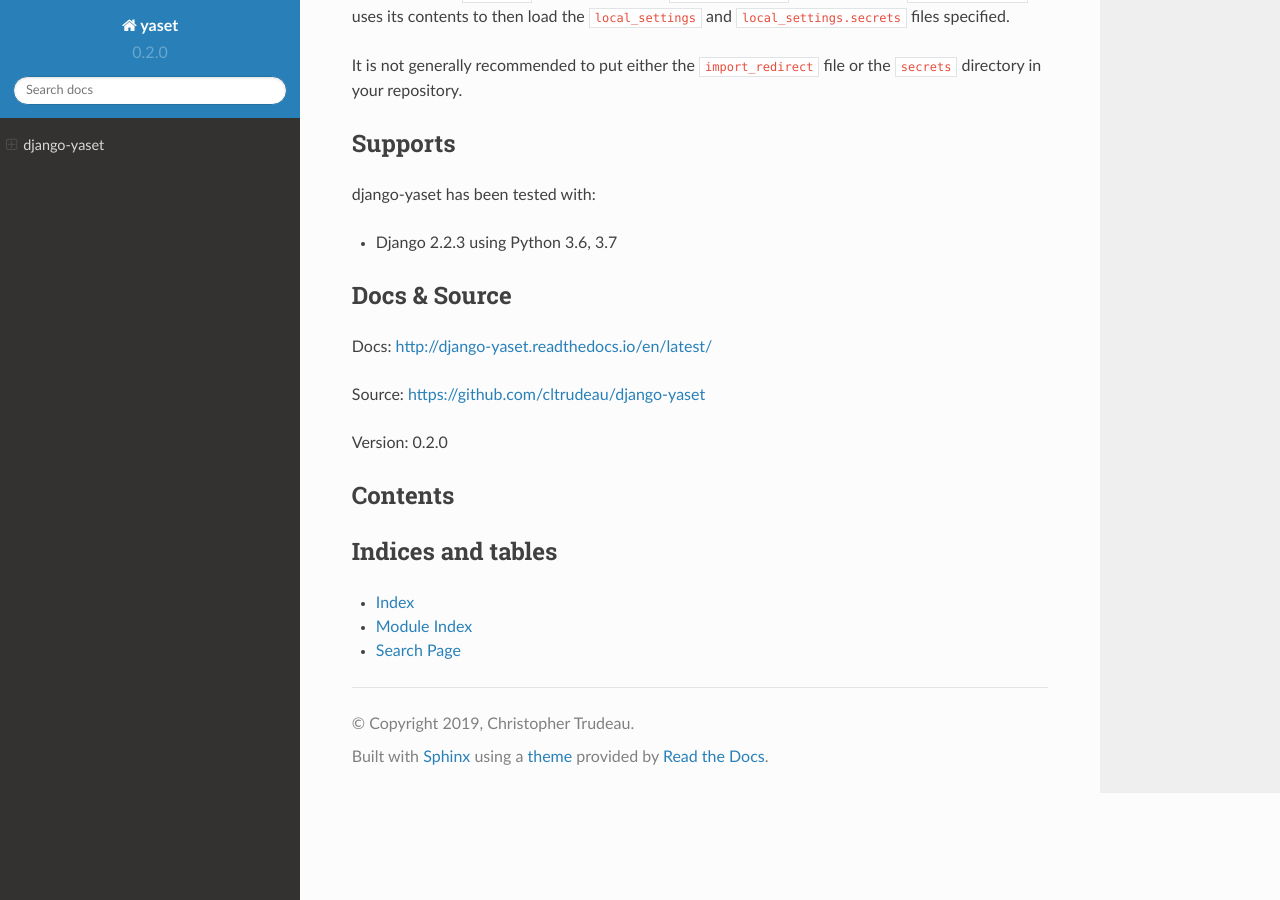
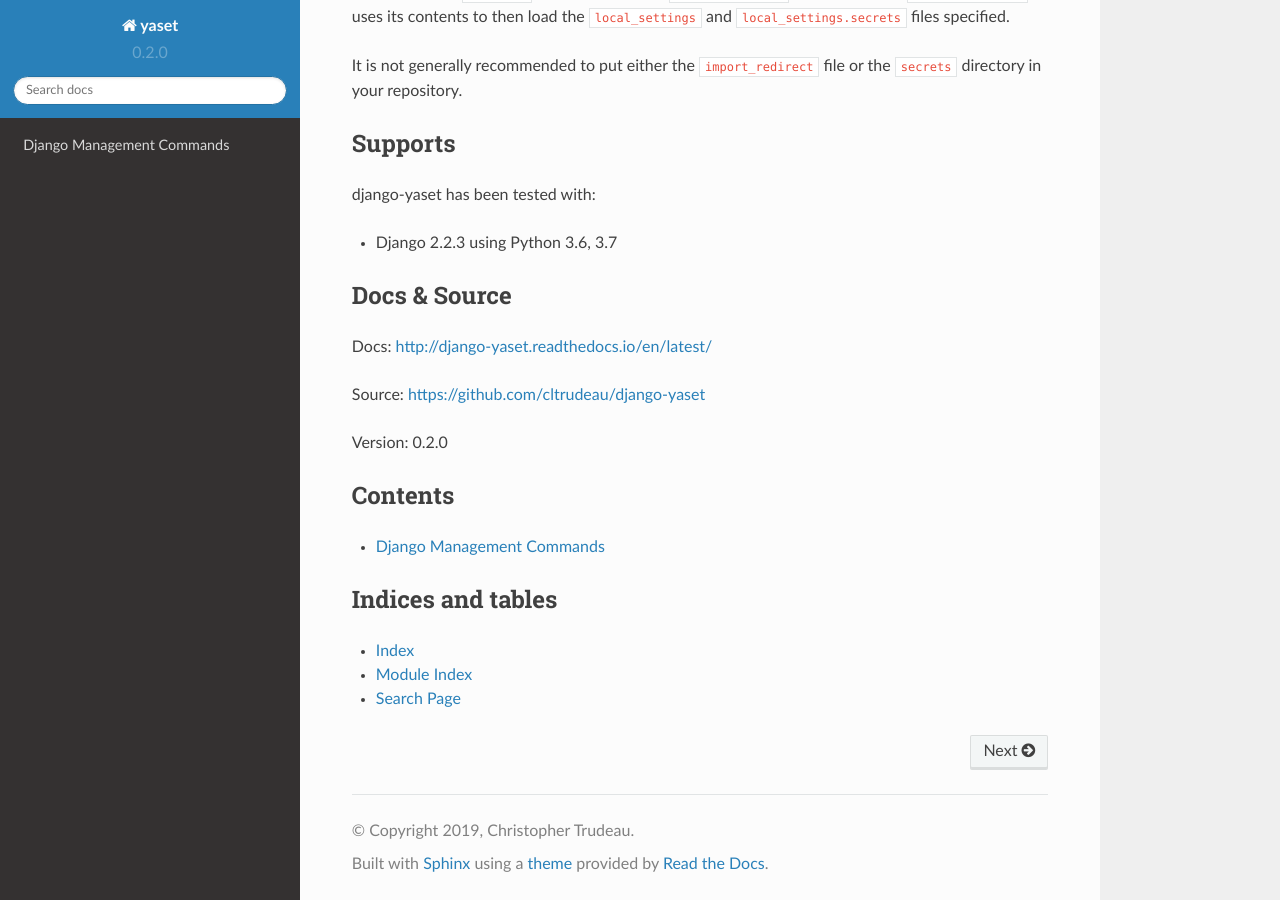
Before and after one commit to cltrudeau/django-yaset, a Sphinx documentation site: the page built from docs/index.rst, in a window 1280 px wide and 900 px high, scrolled down 1057 px. Built offline with Sphinx 7.4.7 and the Read the Docs theme 2.0.0, drawn with Linux system fonts in a browser that asks for light colours.

Commit message:
Updated docs

```diff
--- /dev/null
+++ b/docs/cmds.rst
@@ -0,0 +1,4 @@
+Django Management Commands
+==========================
+
+.. automodule:: yaset.management.commands.create_local.Command
--- a/docs/conf.py
+++ b/docs/conf.py
@@ -55,6 +55,7 @@ version = mod.__version__
 # extensions coming with Sphinx (named 'sphinx.ext.*') or your custom
 # ones.
 extensions = [
+    'sphinx.ext.autodoc',
 ]
 
 # Add any paths that contain templates here, relative to this directory.
--- a/docs/index.rst
+++ b/docs/index.rst
@@ -7,7 +7,8 @@ Contents
 
 .. toctree::
    :maxdepth: 2
-   :caption: Contents:
+
+   cmds
 
 
 
```
